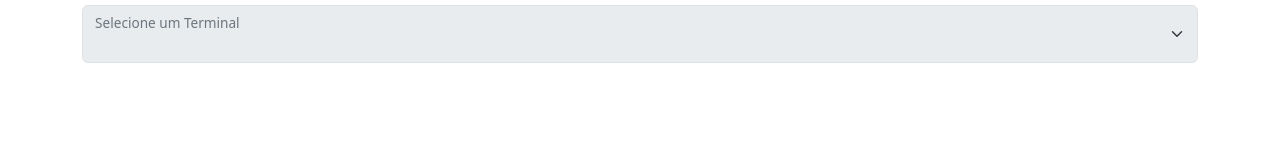
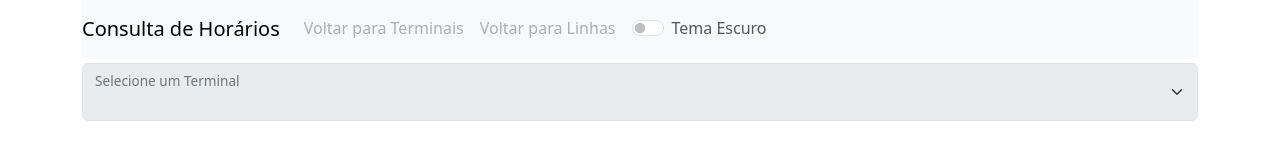
Before and after one commit to Mateus0512/consulta_de_horarios, a plain HTML site: page index.html in a window 1280 px wide. Drawn offline with nearby package versions, Linux system fonts and the light colour scheme; no server answers.

Commit message:
Adicinando temas e load

```diff
--- a/index.html
+++ b/index.html
@@ -9,6 +9,31 @@
 </head>
 <body>
     <div class="container">
+
+        <nav class="navbar navbar-expand-lg navbar-light bg-light" id="menu">
+            <a class="navbar-brand" >Consulta de Horários</a>
+            <button class="navbar-toggler" type="button" data-bs-toggle="collapse" data-bs-target="#navbarNav" aria-controls="navbarNav" aria-expanded="false" aria-label="Toggle navigation">
+              <span class="navbar-toggler-icon"></span>
+            </button>
+            <div class="collapse navbar-collapse" id="navbarNav">
+              <ul class="navbar-nav">
+                <li class="nav-item active">
+                  <a class="nav-link disabled" disabled id="voltar_terminais">Voltar para Terminais</a>
+                </li>
+                <li class="nav-item">
+                  <a class="nav-link disabled"  id="voltar_linhas">Voltar para Linhas</a>
+                </li>
+                <li class="nav-item">
+                    <a class="nav-link" ><div class="form-check form-switch">
+                        <input class="form-check-input" type="checkbox" role="switch" id="flexSwitchCheckDefault" >
+                        <label class="form-check-label" for="flexSwitchCheckDefault">Tema Escuro</label>
+                      </div></a>
+                  </li>
+
+              </ul>
+            </div>
+          </nav>
+
         <div id="select_div" class="form-floating">
             <select class="form-select" name="terminal" id="terminal" disabled>
                 <option ></option>
@@ -23,7 +48,7 @@
             <label for="floatingSelect">Selecione um Terminal</label>
         </div>
 
-        <div id="check_list">
+        <div id="check_list" class="check_list_escuro">
 
         </div>
 
@@ -32,6 +57,9 @@
         </div>
 
     </div>
+    <div id="loader" class="loader">
+
+    </div>
 </body>
 <script src="script.js"></script>
 <script src="https://cdn.jsdelivr.net/npm/bootstrap@5.3.2/dist/js/bootstrap.bundle.min.js" integrity="sha384-C6RzsynM9kWDrMNeT87bh95OGNyZPhcTNXj1NW7RuBCsyN/o0jlpcV8Qyq46cDfL" crossorigin="anonymous"></script>
```
